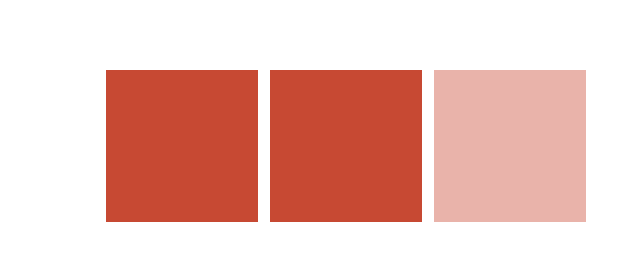
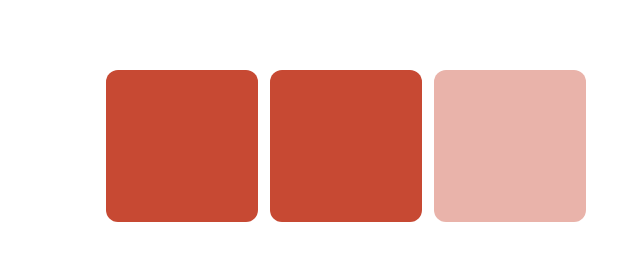
Before and after one commit to outofink/shades, a website built with webpack: page src/index.html in a window 1280 px wide. Shown: the part 254-514 px from the top of the page, 294-934 px from the left. Built offline with nearby package versions, Linux system fonts and the light colour scheme; some packages are replaced by stand-ins of ours.

Commit message:
added rounded corners

```diff
--- a/src/style.css
+++ b/src/style.css
@@ -45,6 +45,7 @@
     width: min(19vh, 19vw);
     height: min(19vh, 19vw);
     background: var(--color);
+    border-radius: min(1.5vh, 1.5vw);
 }
 
 .different {
```
